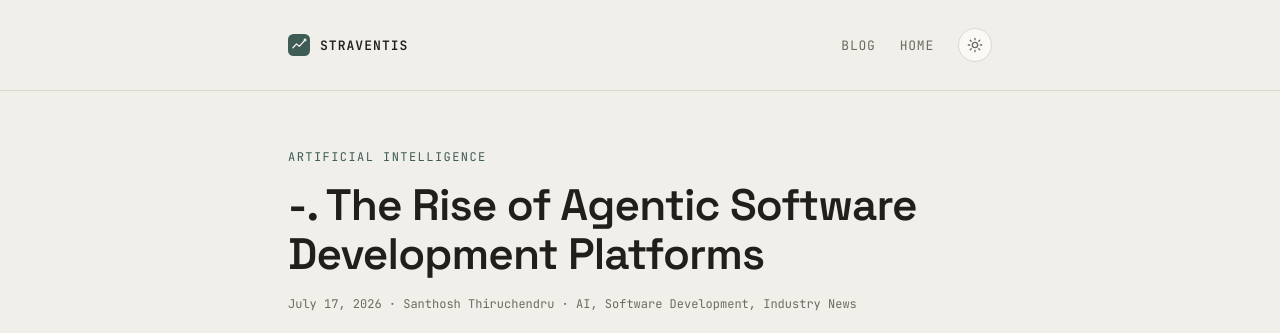
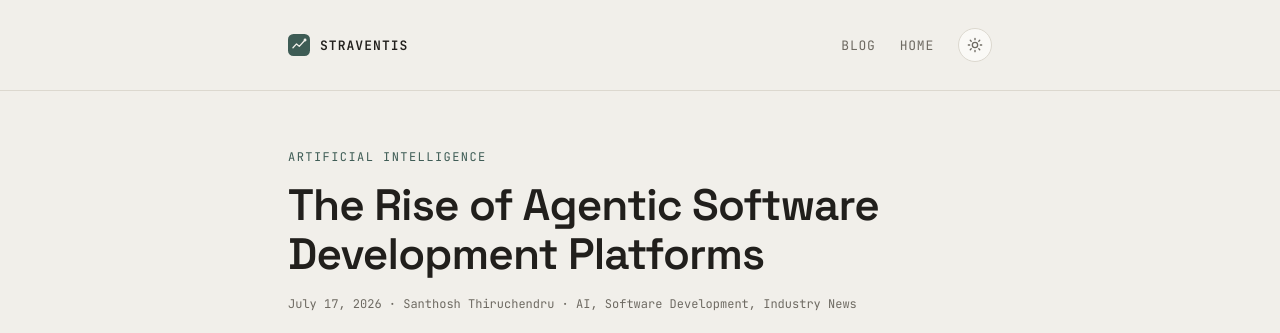
Before and after one commit to Straventis/blogPosts, an Eleventy site: page src/posts/agentic-platforms.md in a window 1280 px wide. Shown: the top 333 px of the page. Built offline with nearby package versions, Linux system fonts and the light colour scheme; Eleventy itself is replaced by a stand-in of ours; files that its build step writes are made by us from their sources.

Commit message:
Update Blog Posts “agentic-platforms”

```diff
--- a/src/posts/agentic-platforms.md
+++ b/src/posts/agentic-platforms.md
@@ -1,6 +1,6 @@
 ---
 layout: post.njk
-title: -. The Rise of Agentic Software Development Platforms
+title: The Rise of Agentic Software Development Platforms
 date: 2026-07-17
 topic: Artificial Intelligence
 tags:
```
